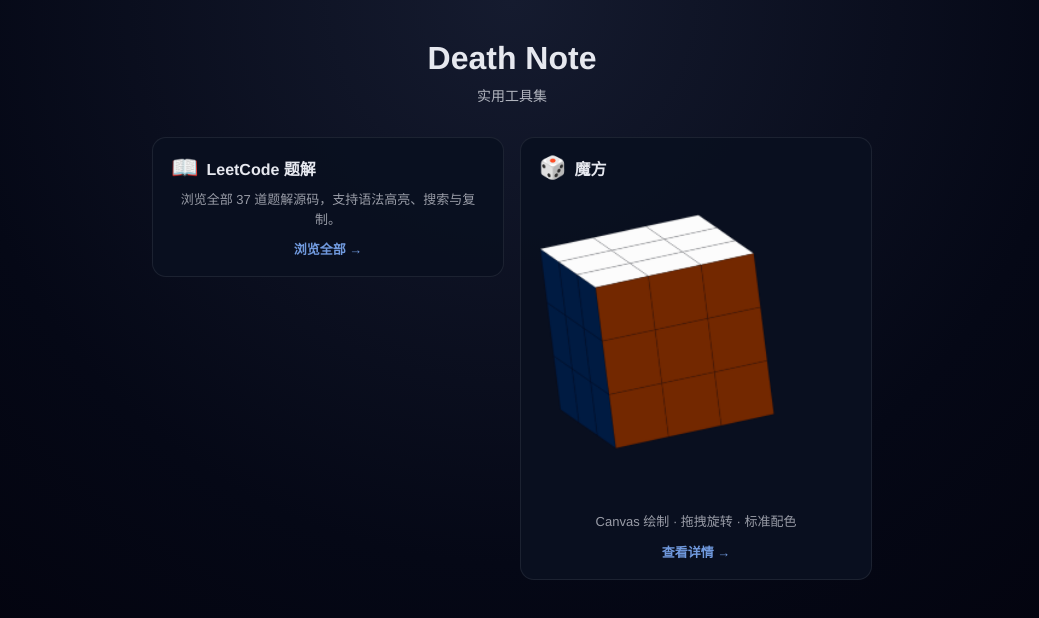
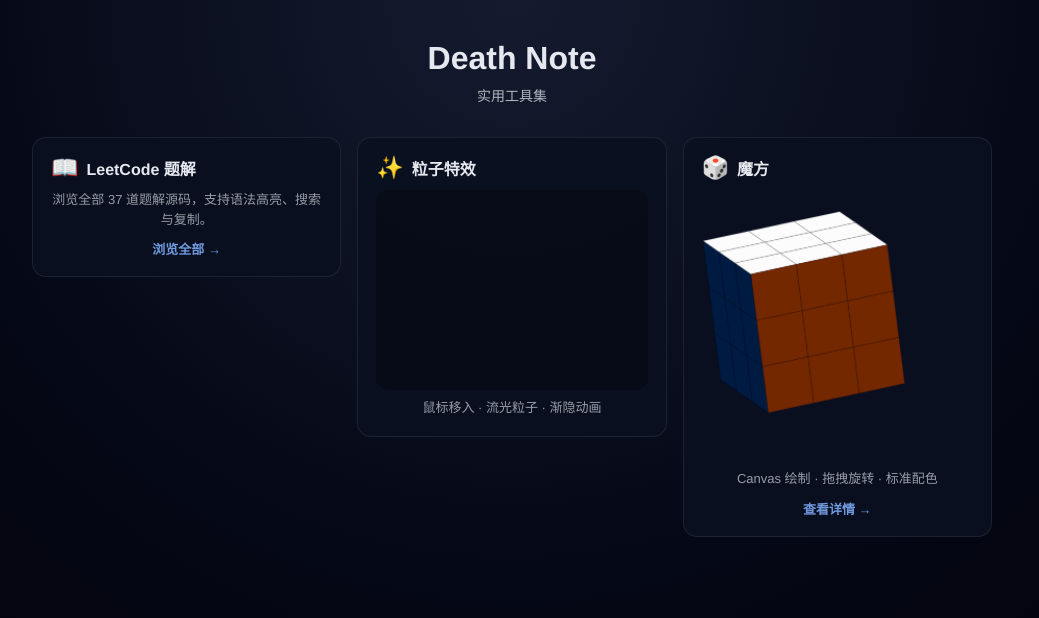
Before and after one commit to lmy071/death-note, a Vue app: page / in a window 1280 px wide. Shown: the top 618 px of the page, without its empty margins (128-1167 px from the left). Built offline with nearby package versions, Linux system fonts and the light colour scheme.

Commit message:
feat: 新增 Canvas 鼠标移入粒子效果
- 新增 src/components/ParticleCanvas.vue：鼠标/触摸跟随粒子系统

- 粒子随机颜色/大小/速度，渐隐+重力衰减动画

- 首页瀑布流新增粒子特效卡片 + 列数升级为 3 列

- 响应式：3列→2列(860px)→1列(560px)

```diff
--- /dev/null
+++ b/src/components/ParticleCanvas.vue
@@ -0,0 +1,160 @@
+<template>
+  <canvas
+    ref="cvs"
+    class="particle-canvas"
+    @mousemove="onMove"
+    @mouseenter="onEnter"
+    @mouseleave="onLeave"
+    @touchmove.prevent="onTouchMove"
+    @touchstart.prevent="onEnter"
+    @touchend="onLeave"
+  ></canvas>
+</template>
+
+<script setup>
+import { ref, onMounted, onUnmounted } from 'vue'
+
+const cvs = ref(null)
+let ctx = null
+let animId = null
+let w = 0, h = 0
+let dpr = 1
+
+// Mouse state
+let mx = -100, my = -100
+let mouseInside = false
+
+// Particles array
+const particles = []
+const MAX_PARTICLES = 120
+
+// Color palette — match dark theme
+const PALETTE = [
+  '#82b1ff', // blue
+  '#b388ff', // purple
+  '#8c9eff', // indigo
+  '#84ffff', // cyan
+  '#ff80ab', // pink
+  '#ffd740', // amber
+  '#69f0ae', // green
+]
+
+// Particle class
+class Particle {
+  constructor(x, y) {
+    this.x = x
+    this.y = y
+    this.vx = (Math.random() - 0.5) * 3
+    this.vy = (Math.random() - 0.5) * 3
+    this.radius = Math.random() * 4 + 1.5
+    this.life = 1
+    this.decay = Math.random() * 0.02 + 0.008
+    this.color = PALETTE[Math.floor(Math.random() * PALETTE.length)]
+    this.gravity = 0.02
+  }
+
+  update() {
+    this.x += this.vx
+    this.y += this.vy
+    this.vy += this.gravity
+    this.vx *= 0.99 // slight friction
+    this.life -= this.decay
+    this.radius *= 0.995 // slight shrink
+  }
+
+  draw() {
+    const alpha = this.life
+    ctx.globalAlpha = alpha
+    ctx.beginPath()
+    ctx.arc(this.x, this.y, Math.max(0.3, this.radius), 0, Math.PI * 2)
+    ctx.fillStyle = this.color
+    ctx.fill()
+    // Glow
+    ctx.beginPath()
+    ctx.arc(this.x, this.y, Math.max(0.3, this.radius * 1.8), 0, Math.PI * 2)
+    ctx.fillStyle = this.color
+    ctx.globalAlpha = alpha * 0.18
+    ctx.fill()
+    ctx.globalAlpha = 1
+  }
+}
+
+function spawnBurst(x, y, count) {
+  for (let i = 0; i < count; i++) {
+    if (particles.length >= MAX_PARTICLES) particles.shift()
+    particles.push(new Particle(x, y))
+  }
+}
+
+function resize() {
+  const el = cvs.value
+  if (!el) return
+  const rect = el.getBoundingClientRect()
+  dpr = window.devicePixelRatio || 1
+  w = rect.width
+  h = rect.height
+  el.width = w * dpr
+  el.height = h * dpr
+  ctx = el.getContext('2d')
+  ctx.scale(dpr, dpr)
+}
+
+function render() {
+  if (!ctx) return
+  ctx.clearRect(0, 0, w, h)
+
+  // Spawn particles when mouse is inside
+  if (mouseInside && mx > 0 && my > 0 && mx < w && my < h) {
+    spawnBurst(mx, my, 2)
+  }
+
+  // Update + draw
+  for (let i = particles.length - 1; i >= 0; i--) {
+    const p = particles[i]
+    p.update()
+    p.draw()
+    if (p.life <= 0) particles.splice(i, 1)
+  }
+
+  animId = requestAnimationFrame(render)
+}
+
+function onMove(e) {
+  const rect = cvs.value.getBoundingClientRect()
+  mx = e.clientX - rect.left
+  my = e.clientY - rect.top
+}
+function onEnter(e) {
+  mouseInside = true
+  const rect = cvs.value.getBoundingClientRect()
+  mx = e.clientX - rect.left
+  my = e.clientY - rect.top
+}
+function onLeave() { mouseInside = false }
+function onTouchMove(e) {
+  const rect = cvs.value.getBoundingClientRect()
+  mx = e.touches[0].clientX - rect.left
+  my = e.touches[0].clientY - rect.top
+  mouseInside = true
+}
+
+onMounted(() => {
+  resize()
+  window.addEventListener('resize', resize)
+  animId = requestAnimationFrame(render)
+})
+onUnmounted(() => {
+  window.removeEventListener('resize', resize)
+  if (animId) cancelAnimationFrame(animId)
+})
+</script>
+
+<style scoped>
+.particle-canvas {
+  display: block;
+  width: 100%;
+  height: 200px;
+  border-radius: 12px;
+  background: rgba(0, 0, 0, 0.25);
+}
+</style>
--- a/src/views/HomeView.vue
+++ b/src/views/HomeView.vue
@@ -16,7 +16,19 @@
         <div class="card-link">浏览全部 →</div>
       </router-link>
 
-      <!-- Card 2: 魔方（点击进入详情） -->
+      <!-- Card 2: 粒子效果 -->
+      <div class="waterfall-card particle-card">
+        <div class="card-head">
+          <span class="card-icon">✨</span>
+          <h3 class="card-name">粒子特效</h3>
+        </div>
+        <div class="particle-wrap">
+          <ParticleCanvas />
+        </div>
+        <p class="card-desc" style="margin-top:8px">鼠标移入 · 流光粒子 · 渐隐动画</p>
+      </div>
+
+      <!-- Card 3: 魔方（点击进入详情） -->
       <router-link
         to="/fun/rubiks-cube"
         custom
@@ -44,6 +56,7 @@
 <script setup>
 import { computed } from 'vue'
 import RubiksCube from '../components/RubiksCube.vue'
+import ParticleCanvas from '../components/ParticleCanvas.vue'
 
 const problemCount = computed(() => {
   const m = import.meta.glob('../leetCode/*.js', { eager: true })
@@ -82,14 +95,17 @@ const problemCount = computed(() => {
 
 /* ---- Waterfall ---- */
 .waterfall {
-  column-count: 2;
+  column-count: 3;
   column-gap: 16px;
-  max-width: 720px;
+  max-width: 960px;
   width: 100%;
   padding: 0;
 }
 
-@media (max-width: 640px) {
+@media (max-width: 860px) {
+  .waterfall { column-count: 2; max-width: 640px; }
+}
+@media (max-width: 560px) {
   .waterfall { column-count: 1; max-width: 380px; }
 }
 
@@ -154,10 +170,14 @@ const problemCount = computed(() => {
 }
 
 /* Cube wrapper */
-.cube-wrap {
+.cube-wrap, .particle-wrap {
   display: flex;
   justify-content: center;
   align-items: center;
   margin-top: 6px;
 }
+
+.particle-card {
+  cursor: default;
+}
 </style>
```
